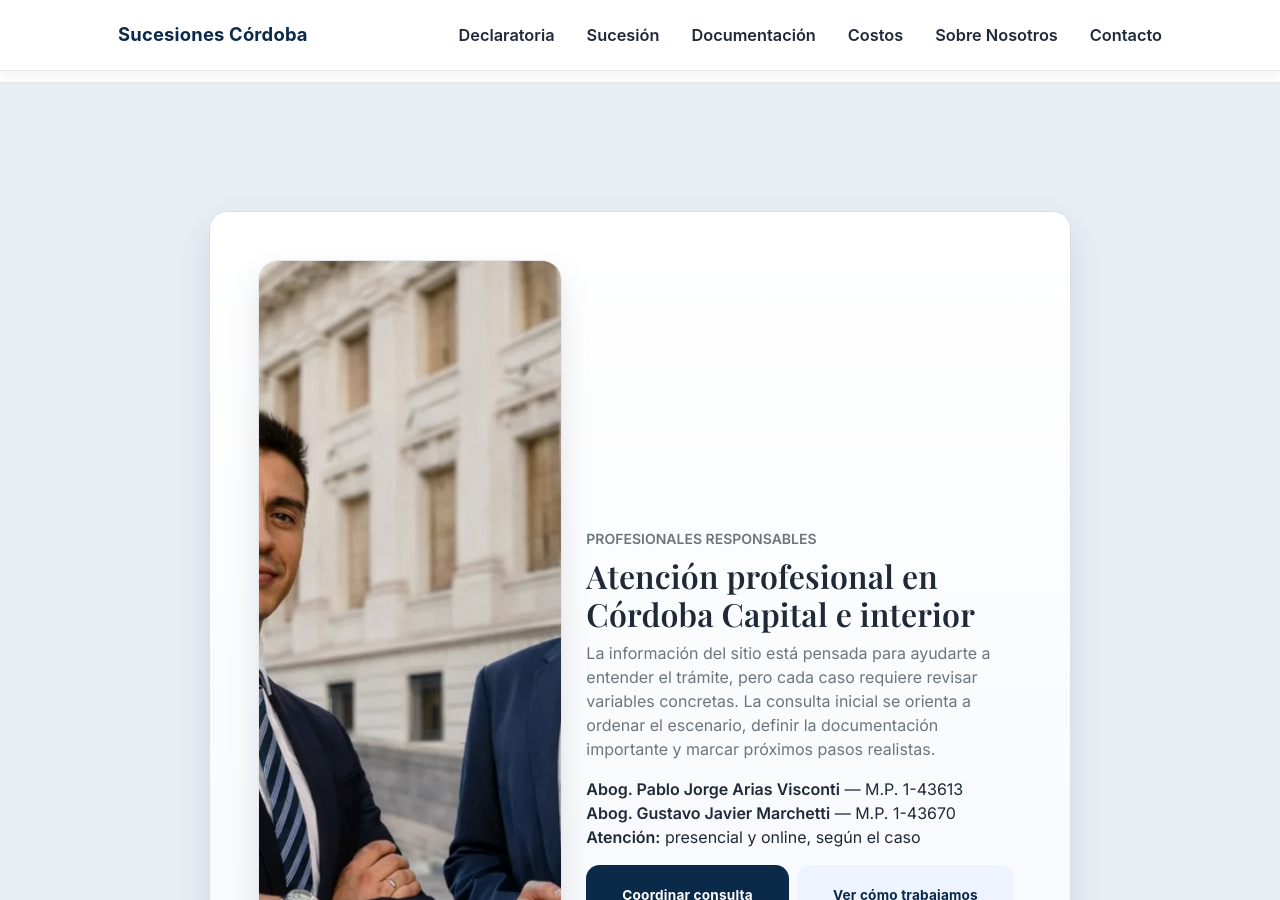
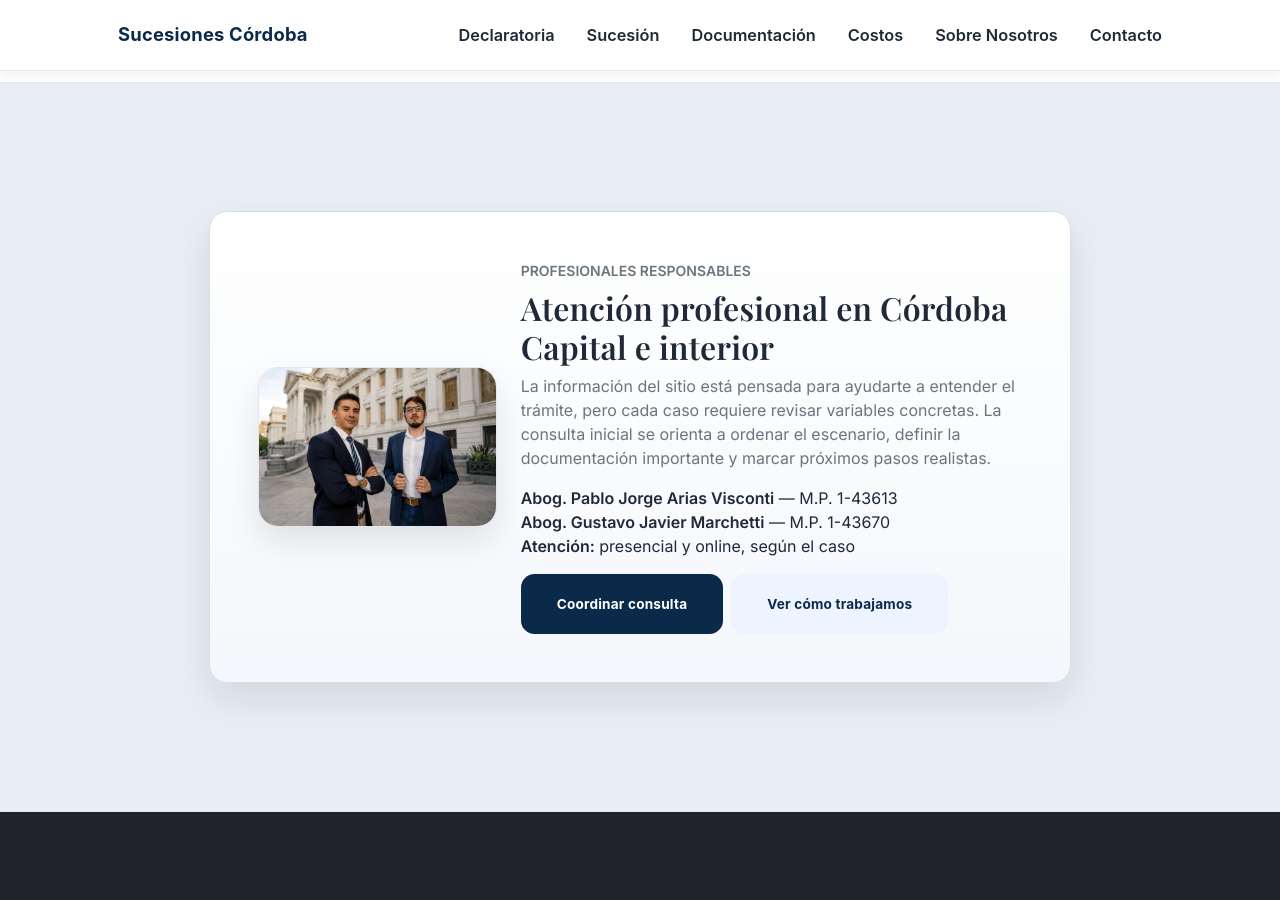
Before and after one commit to Elitedomainsx/sucesionescordoba, a Jekyll site: the page built from index.md, in a window 1280 px wide and 900 px high, scrolled down 2113 px. Built offline with Jekyll 4.4.1, drawn with Linux system fonts in a browser that asks for light colours.

Commit message:
Add files via upload

```diff
--- a/assets/css/site.css
+++ b/assets/css/site.css
@@ -613,3 +613,34 @@ header.masthead{
     max-height: 300px;
   }
 }
+
+
+/* Fix 2026-03-08b: solo Home, foto del equipo proporcionada */
+.page-home .home-team-photo-balanced{
+  max-width: 360px;
+  margin: 0 auto;
+}
+.page-home .home-team-photo-balanced__img{
+  display: block;
+  width: 100%;
+  height: auto;
+  max-height: 430px;
+  object-fit: contain;
+  border-radius: 20px;
+  border: 1px solid var(--legal-border);
+  box-shadow: 0 .9rem 2rem rgba(15,23,42,.10);
+  background: #fff;
+}
+@media (max-width: 991.98px){
+  .page-home .home-team-photo-balanced{
+    max-width: 420px;
+  }
+}
+@media (max-width: 767.98px){
+  .page-home .home-team-photo-balanced{
+    max-width: 300px;
+  }
+  .page-home .home-team-photo-balanced__img{
+    max-height: 360px;
+  }
+}
--- a/index.md
+++ b/index.md
@@ -95,12 +95,12 @@ title: "Sucesiones y declaratoria de herederos en Córdoba"
       <div class="col-lg-10">
         <div class="home-attorney-card p-4 p-lg-5">
           <div class="row g-4 align-items-center">
-            <div class="col-12 col-lg-5">
-              <figure class="team-photo-feature mb-0">
-                <img class="team-photo-wide" src="/assets/img/estudio-arias-visconti-marchetti-equipo.webp" alt="Abogados Pablo Arias Visconti y Gustavo Marchetti, equipo jurídico de sucesiones en Córdoba" loading="lazy" decoding="async" width="1400" height="933" />
+            <div class="col-12 col-lg-4">
+              <figure class="home-team-photo-balanced mb-0">
+                <img class="home-team-photo-balanced__img" src="/assets/img/estudio-arias-visconti-marchetti-equipo.webp" alt="Abogados Pablo Arias Visconti y Gustavo Marchetti, equipo jurídico de sucesiones en Córdoba" loading="lazy" decoding="async" width="1400" height="933" />
               </figure>
             </div>
-            <div class="col-12 col-lg-7">
+            <div class="col-12 col-lg-8">
               <div class="small text-uppercase text-muted fw-semibold mb-2">Profesionales responsables</div>
               <h2 class="mt-0">Atención profesional en Córdoba Capital e interior</h2>
               <p class="text-muted mb-3">La información del sitio está pensada para ayudarte a entender el trámite, pero cada caso requiere revisar variables concretas. La consulta inicial se orienta a ordenar el escenario, definir la documentación importante y marcar próximos pasos realistas.</p>
```
